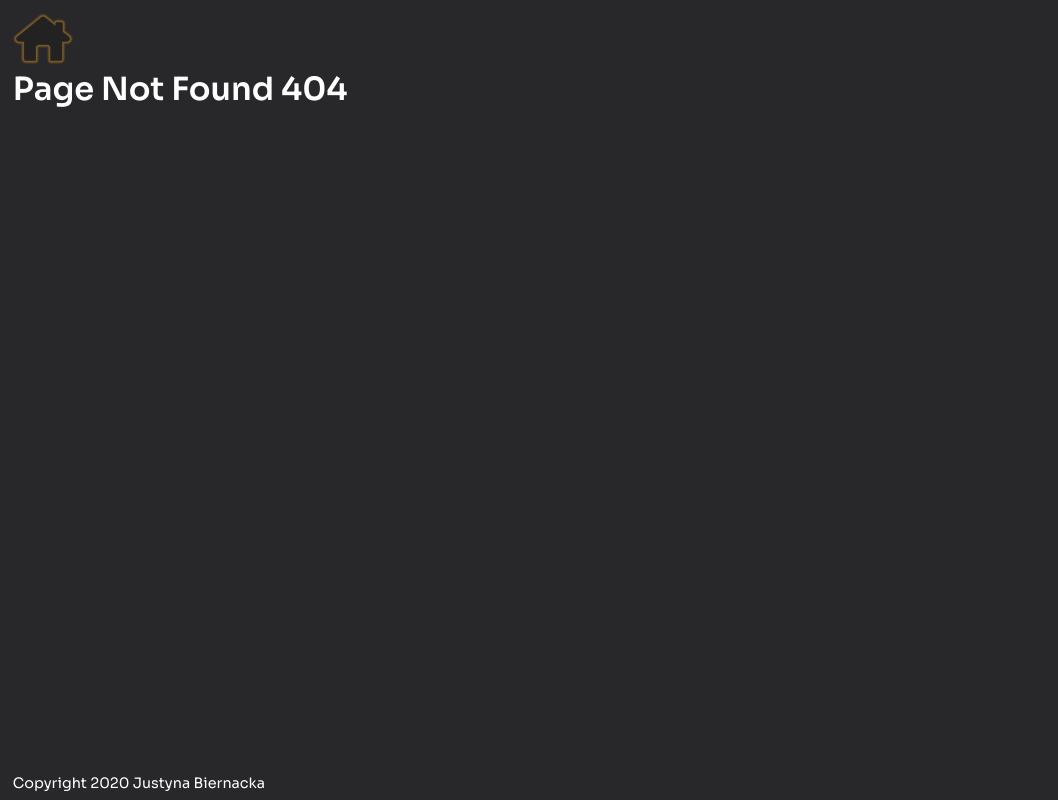
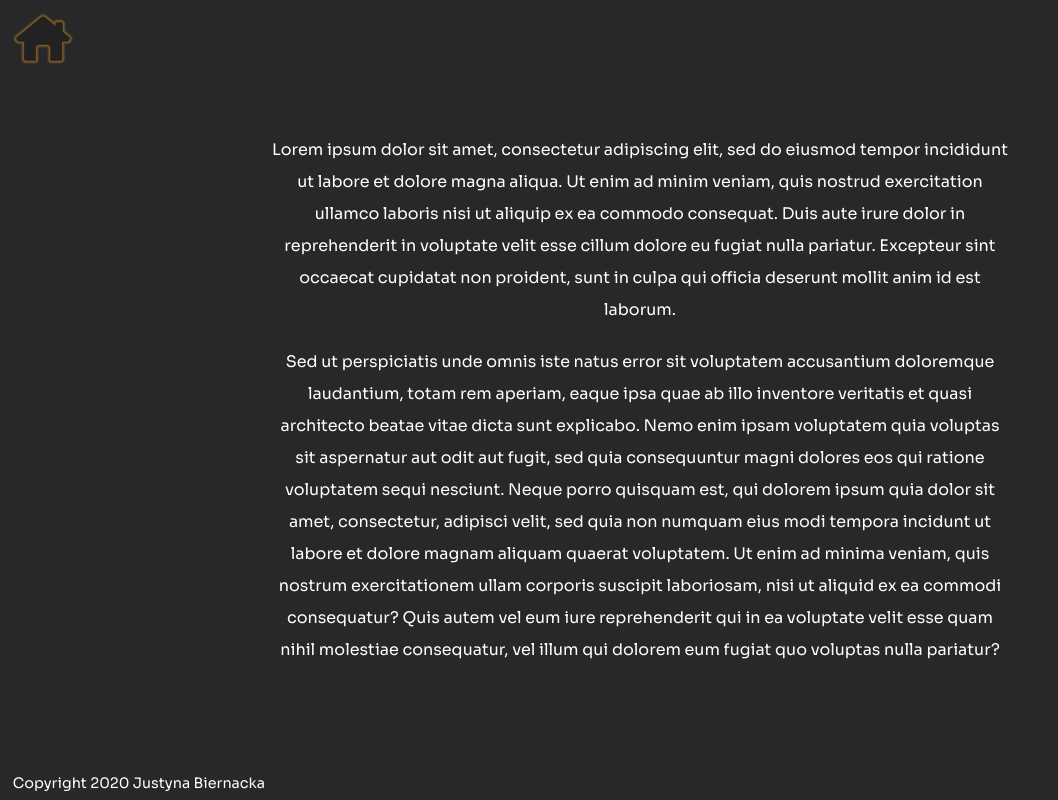
Before and after one commit to freefrogs/Animations, a React (Create React App) app: page /2 in a window 1280 px wide. Before the commit this address had no page. Shown: the whole page, without its empty margins (0-1058 px from the left). Built offline with nearby package versions, Linux system fonts and the light colour scheme.

Commit message:
Add animation 3 two ways to intro the text

```diff
--- a/src/components/App.js
+++ b/src/components/App.js
@@ -2,6 +2,7 @@ import React from 'react';
 import { BrowserRouter, Route, Switch, Link } from 'react-router-dom';
 import Home from './Home';
 import Anim1 from './anim/bg/Anim1';
+import Anim3 from './anim/text/Anim3';
 import PageNotFound from './PageNotFound';
 import '../styles/App.css';
 import home_icon from '../images/home_icon.png';
@@ -18,6 +19,7 @@ class App extends React.Component {
             <Switch>
               <Route path="/" exact component={Home} />
               <Route path="/1" exact component={Anim1} />
+              <Route path="/2" exact component={Anim3} />
               <Route component={PageNotFound} />
             </Switch>
             <footer>Copyright {year} Justyna Biernacka</footer>
--- a/src/components/Home.js
+++ b/src/components/Home.js
@@ -15,7 +15,6 @@ const shadow = (e) => {
   const final = `${posX}px ${posY}px 10px rgba(255,170,33,0.7), ${posX}px ${posY * (-1)}px 10px rgb(94,45,150)`
 
   title.style.textShadow = final;
-  console.log(title.style, box.style, final);
 }
 
 const Home = () => {
--- a/src/components/anim/bg/Anim1.js
+++ b/src/components/anim/bg/Anim1.js
@@ -13,17 +13,14 @@ const parallax = (e) => {
     const pos3 = `${50 - (mouse_w - w) * 0.02}% ${50 - (mouse_h - h) * 0.02}%`;
     const pos4 = `${50 - (mouse_w - w) * 0.01}% ${50 - (mouse_h - h) * 0.01}%`;
     const final_position = `${pos1}, ${pos2}, ${pos3}, ${pos4}`;
-    console.log(final_position);
     el.style.backgroundPosition = final_position;
   }
 }
 
-class Anim1 extends React.Component {
-  render() {
+const Anim1 = () => {
     return (
       <div className="parallax" onMouseMove={parallax}></div>
     )
-  }
 }
 
 export default Anim1;
--- /dev/null
+++ b/src/components/anim/text/Anim3.js
@@ -0,0 +1,27 @@
+import React from 'react';
+import '../../../styles/Anim3.css';
+
+const text = 'Lorem ipsum dolor sit amet, consectetur adipiscing elit, sed do eiusmod tempor incididunt ut labore et dolore magna aliqua. Ut enim ad minim veniam, quis nostrud exercitation ullamco laboris nisi ut aliquip ex ea commodo consequat. Duis aute irure dolor in reprehenderit in voluptate velit esse cillum dolore eu fugiat nulla pariatur. Excepteur sint occaecat cupidatat non proident, sunt in culpa qui officia deserunt mollit anim id est laborum.';
+const textArr = [...text];
+
+const text2 = 'Sed ut perspiciatis unde omnis iste natus error sit voluptatem accusantium doloremque laudantium, totam rem aperiam, eaque ipsa quae ab illo inventore veritatis et quasi architecto beatae vitae dicta sunt explicabo. Nemo enim ipsam voluptatem quia voluptas sit aspernatur aut odit aut fugit, sed quia consequuntur magni dolores eos qui ratione voluptatem sequi nesciunt. Neque porro quisquam est, qui dolorem ipsum quia dolor sit amet, consectetur, adipisci velit, sed quia non numquam eius modi tempora incidunt ut labore et dolore magnam aliquam quaerat voluptatem. Ut enim ad minima veniam, quis nostrum exercitationem ullam corporis suscipit laboriosam, nisi ut aliquid ex ea commodi consequatur? Quis autem vel eum iure reprehenderit qui in ea voluptate velit esse quam nihil molestiae consequatur, vel illum qui dolorem eum fugiat quo voluptas nulla pariatur?';
+const textArr2 = text2.split(' ');
+let n = 0;
+const Anim3 = () => {
+  const lettersList = textArr.map (letter => {
+    n++
+    return <span key={n}>{letter}</span>
+  });
+  const wordsList = textArr2.map (word => {
+    n++
+    return <span key={n}>{word} </span>
+  })
+  return (
+    <div className="anim3">
+      <p>{lettersList}</p>
+      <p>{wordsList}</p>
+    </div>
+  )
+}
+
+export default Anim3;
--- /dev/null
+++ b/src/styles/Anim3.css
@@ -0,0 +1,66 @@
+.anim3 {
+  position: absolute;
+  width: 80%;
+  top: 50%;
+  left: 50%;
+  padding: 20px;
+  transform: translate(-50%,-50%);
+}
+.anim3 p {
+  width: 75%;
+  margin: 0 auto;
+  line-height: 2;
+  text-align: center;
+}
+.anim3 p:first-of-type {
+  margin-bottom: 20px;
+}
+.anim3 p:first-of-type span {
+  color: var(--details);
+}
+.anim3 span {
+  position: relative;
+  top: 2em;
+  opacity: 0;
+  color: var(--neon);
+  animation: text 1s ease-in-out forwards;
+}
+/* .anim3 span:nth-child(4n+1) {
+  animation-delay: 0s;
+}
+.anim3 span:nth-child(4n+2) {
+  animation-delay: 0.5s;
+}
+.anim3 span:nth-child(4n+3) {
+  animation-delay: 1s;
+}
+.anim3 span:nth-child(4n) {
+  animation-delay: 1.5s;
+} */
+.anim3 span:nth-child(8n+1) {
+  animation-delay: 0s;
+}
+.anim3 span:nth-child(8n+2) {
+  animation-delay: .3s;
+}
+.anim3 span:nth-child(8n+3) {
+  animation-delay: .6s;
+}
+.anim3 span:nth-child(8n+4) {
+  animation-delay: .9s;
+}
+.anim3 span:nth-child(8n+5) {
+  animation-delay: 1.2s;
+}
+.anim3 span:nth-child(8n+6) {
+  animation-delay: 1.5s;
+}
+.anim3 span:nth-child(8n+7) {
+  animation-delay: 1.8s;
+}
+.anim3 span:nth-child(8n) {
+  animation-delay: 2.1s;
+}
+@keyframes text {
+  100% {opacity: 1; top: 0; color: var(--main_light);}
+}
```
